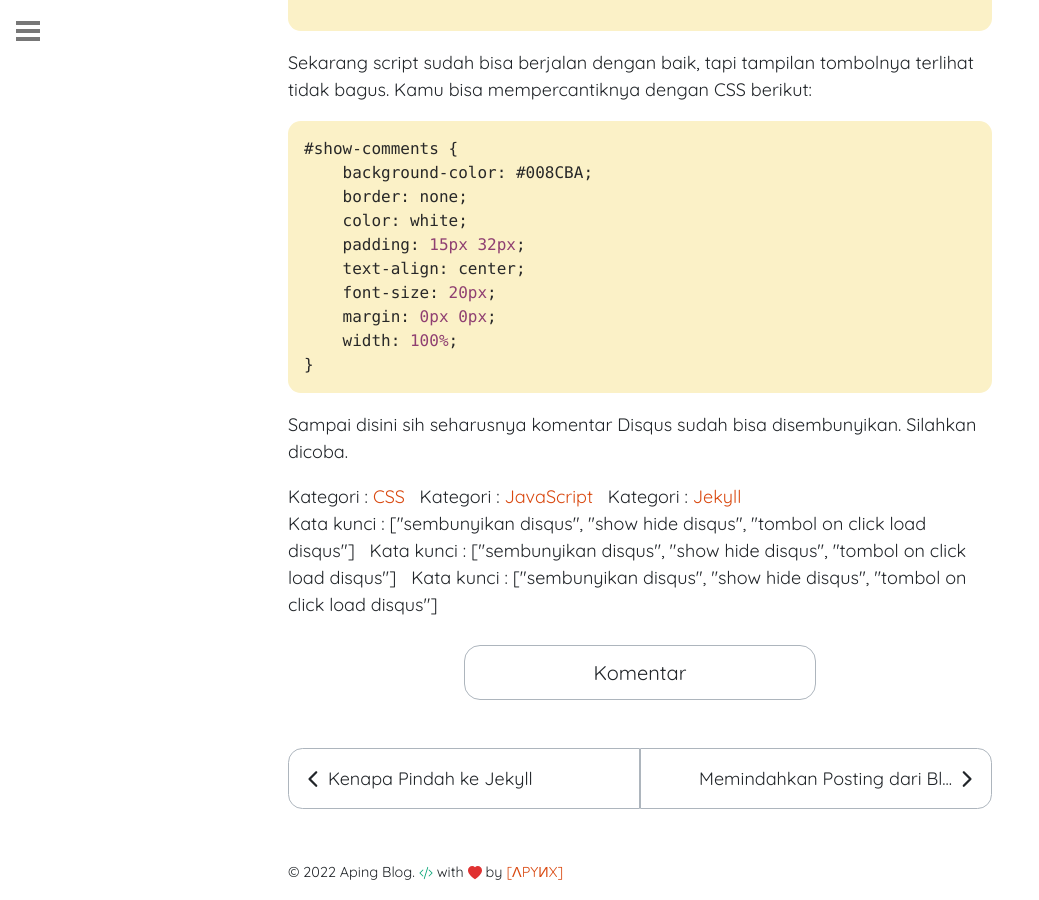
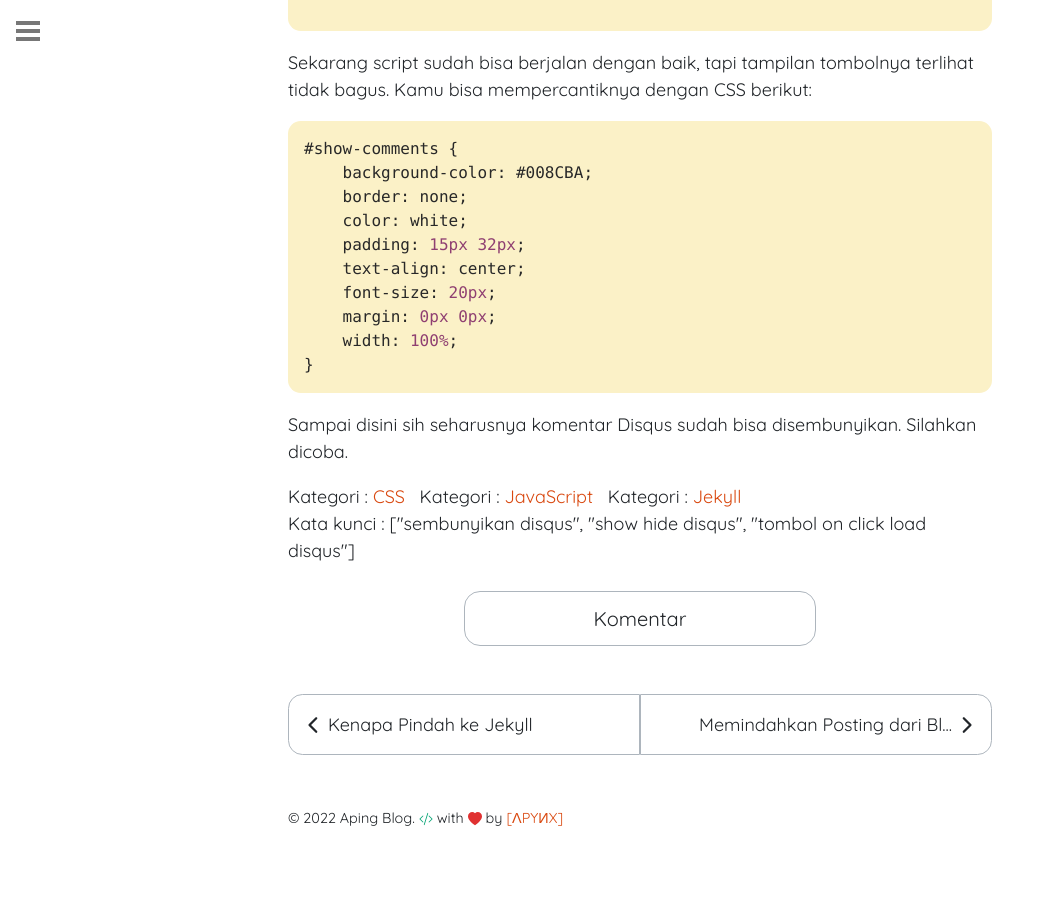
Before and after one commit to apynx/apynx.github.io, a Jekyll site: the page built from _posts/2022-05-04-pasang-tombol-on-click-load-disqus.md, in a window 1280 px wide and 900 px high, scrolled down 2766 px. Shown: the whole window, without its empty margins (0-1039 px from the left). Built offline with Jekyll 4.4.1, drawn with Linux system fonts in a browser that asks for light colours; after the commit the page ends 3612 px from its top, so only the background shows below that.

Commit message:
update tags

```diff
--- a/_layouts/post.html
+++ b/_layouts/post.html
@@ -40,15 +40,7 @@ layout: default
     {% endfor %}
   </div>
   <div class="post-tags">
-    {% if post %}
-      {% assign tags = post.tags %}
-    {% else %}
-      {% assign tags = page.tags %}
-    {% endif %}
-    {% for tag in tags %}
     Kata kunci : {{page.tags | capitalize | join: ', '}}
-    {% unless forloop.last %}&nbsp;{% endunless %}
-    {% endfor %}
   </div>
 
 {% if page.comments %}
```
